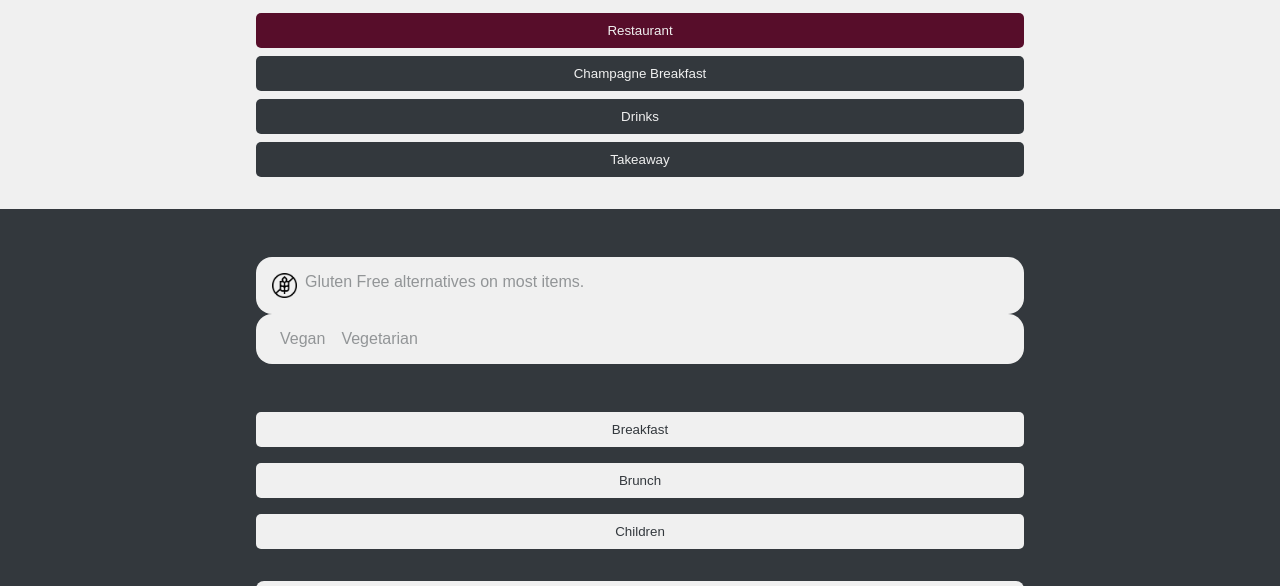
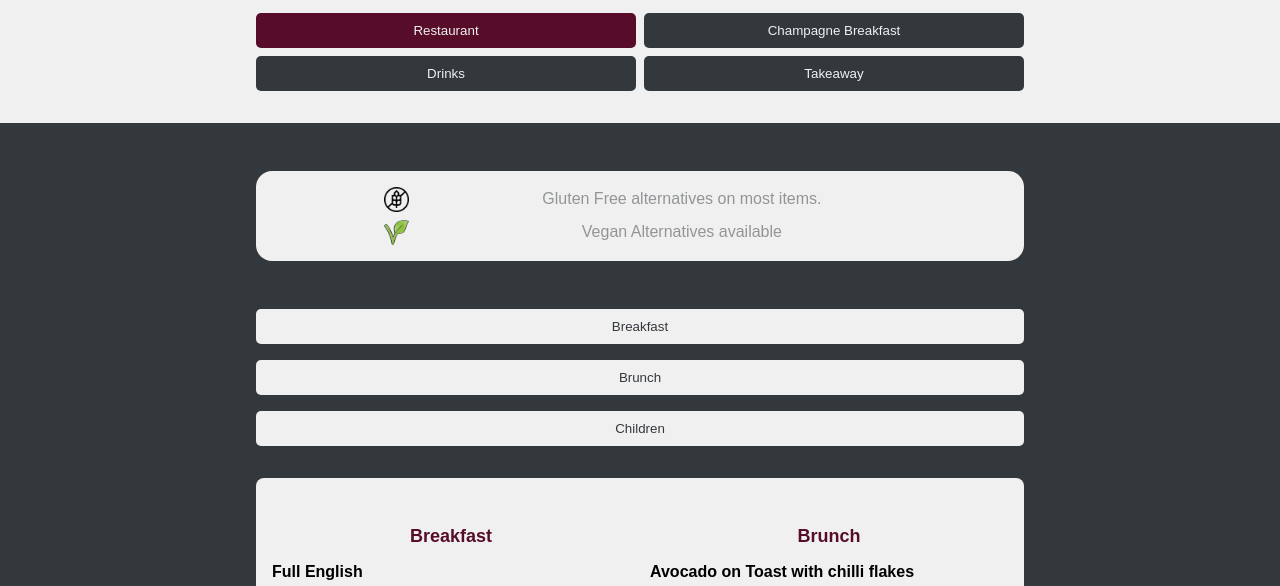
Before and after one commit to joebrentnall25/bridgehouse-website, a website with bundled scripts: page menu.html in a window 1280 px wide. Shown: the part 165-751 px from the top of the page. Built offline with nearby package versions, Linux system fonts and the light colour scheme.

Commit message:
finished menu

```diff
--- a/assets/data/data.js
+++ b/assets/data/data.js
@@ -342,7 +342,22 @@ const data = {
         ],
         barGarden: [
             {
-                item: "Prosecco, Orange Juice, Coffee, Tea",
+                item: "Prosecco",
+                description: "",
+                category: "Drinks"
+            },
+            {
+                item: "Orange Juice",
+                description: "",
+                category: "Drinks"
+            },
+            {
+                item: "Coffee",
+                description: "",
+                category: "Drinks"
+            },
+            {
+                item: "Tea",
                 description: "",
                 category: "Drinks"
             },
--- a/assets/scripts/menu.js
+++ b/assets/scripts/menu.js
@@ -10,7 +10,7 @@ const handleMenuButtonChange = (event) => {
     let menuHtml = "";
     let finalHtml = "";
 
-    const buttons = document.getElementsByClassName("menu-hero__btn");
+    const buttons = document.getElementsByClassName("menu-hero__buttons-btn");
 
     for (let i = 0; i<buttons.length; i++){
         buttons[i].classList.remove("btn--active");
@@ -84,7 +84,7 @@ const getCategoriesHtml = (foodArr) => {
     return menuHtml+menuCardHtml;
 }
 
-const menuButtons = document.getElementsByClassName("menu-hero__btn");
+const menuButtons = document.getElementsByClassName("menu-hero__buttons-btn");
 for(let i=0; i<menuButtons.length; i++){
     menuButtons[i].addEventListener('click', handleMenuButtonChange);
 }
--- a/assets/styles/pages/_menu.scss
+++ b/assets/styles/pages/_menu.scss
@@ -2,21 +2,35 @@
     &__subheader {
         margin-bottom: 1rem;
     }
-    &__btn {
-        display: block;
-        width: 100%;
-        margin-bottom: 0.5rem;
+
+    &__buttons {
+        display: grid;
+        grid-template-columns: 1fr;
+        grid-row-gap: 0.5rem;
+        &-btn {
+            display: block;
+            width: 100%;
+        }
     }
 }
 .menu__info-card{
     background-color: $light;
     border-radius: 1rem;
     padding: 1rem;
-    display: flex;
-    column-gap: 0.5rem;
+    display: grid;
+    grid-template-columns: 1fr 7fr;
+    grid-column-gap: 0.5rem;
+    align-items: center;
+    grid-row-gap: 0.5rem;
+    padding-left: 10%;
+    padding-right: 10%;
     .menu__info-img{
         width: 25px;
         height: 25px;
+        justify-self: flex-end;
+    }
+    .menu__info-desc {
+        text-align: center;
     }
 }
 .menu {
@@ -39,7 +53,7 @@
         background-color: $light;
         border-radius: 0.5rem;
         display:grid;
-        grid-template-columns: 2fr;
+        grid-template-columns: 1fr;
         grid-auto-rows: auto;
         padding: 1rem;
         grid-gap: 1.25rem;
@@ -50,16 +64,26 @@
             margin-top: 2rem;
         }
         .menu__card {
-            margin-bottom: 1rem;
+            margin-bottom: 1.5rem;
             .menu__card-name {
                 margin-bottom: 0.5rem;
             }
-            .menu__card-desc{
 
-            }
-            .menu__card-icons{
-
-            }
         }
     }
 }
+
+@media screen and (min-width: 768px) {
+    .menu-hero {
+        &__buttons {
+            grid-template-columns: 1fr 1fr;
+            grid-column-gap: 0.5rem;
+        }
+    }
+
+    #menu {
+        .menu__block {
+            grid-template-columns: 1fr 1fr;
+        }
+    }
+}
--- a/menu.html
+++ b/menu.html
@@ -28,31 +28,32 @@
         <header class="container menu-hero">
             <h2 class="menu-hero__title primary">Menus</h2>
             <h3 class="menu-hero__subheader">View our menus.</h3>
-            <button data-menu="restaurant" class="menu-hero__btn btn-primary">Restaurant</button>
-            <button data-menu="bar-garden" class="menu-hero__btn btn-primary">Champagne Breakfast</button>
-            <button data-menu="drinks" class="menu-hero__btn btn-primary">Drinks</button>
-            <button data-menu="takeaway" class="menu-hero__btn btn-primary">Takeaway</button>
+            <div class="menu-hero__buttons">
+                <button data-menu="restaurant" class="menu-hero__buttons-btn btn-primary">Restaurant</button>
+                <button data-menu="bar-garden" class="menu-hero__buttons-btn btn-primary">Champagne Breakfast</button>
+                <button data-menu="drinks" class="menu-hero__buttons-btn btn-primary">Drinks</button>
+                <button data-menu="takeaway" class="menu-hero__buttons-btn btn-primary">Takeaway</button>
+            </div>
         </header>
         <section class="dark menu">
             <div class="menu__info container">
                 <div class="menu__info-card">
                     <img class="menu__info-img" src="./assets/images/gluten-free.png" alt="">
                     <p class="menu__info-desc">Gluten Free alternatives on most items.</p>
-                </div>
-                <div class="menu__info-card">
-                    <img src="" alt="">
-                    <p>Vegan</p>
-                    <img src="" alt="">
-                    <p>Vegetarian</p>
+                    <img class="menu__info-img" src="./assets/images/vegan.png" alt="">
+                    <p class="menu__info-desc">Vegan Alternatives available</p>
                 </div>
             </div>
             <div id="menu" class="container"></div>
         </section>
-        <section class="table-booking container">
-            <h2 class="primary">Bookings</h2>
-            <h3 class="table-booking__header">Book your table now.</h3>
-            <p>Lorem ipsum dolor sit amet consectetur adipisicing elit. Eaque, veritatis.</p>
-            <a href="tel:+441332482549">01332 482549</a>
+        <section class="table-booking__container container">
+            <div class="table-booking">
+                <h3 class="table-booking__header">Book your table now.</h3>
+                <div class="table-booking__info">
+                    <p class="table-booking__info-text">If you would like to book a table with us. Get in touch by phone.</p>
+                    <a class="table-booking__info-phone" href="tel:+441332482549">01332 482549</a>
+                </div>
+            </div>
         </section>
     </main>
     <footer class="footer">
```
Also changed, not shown: index.html (+1 -1 lines), assets/images/vegan.png (added), main.css, 1 other file.
